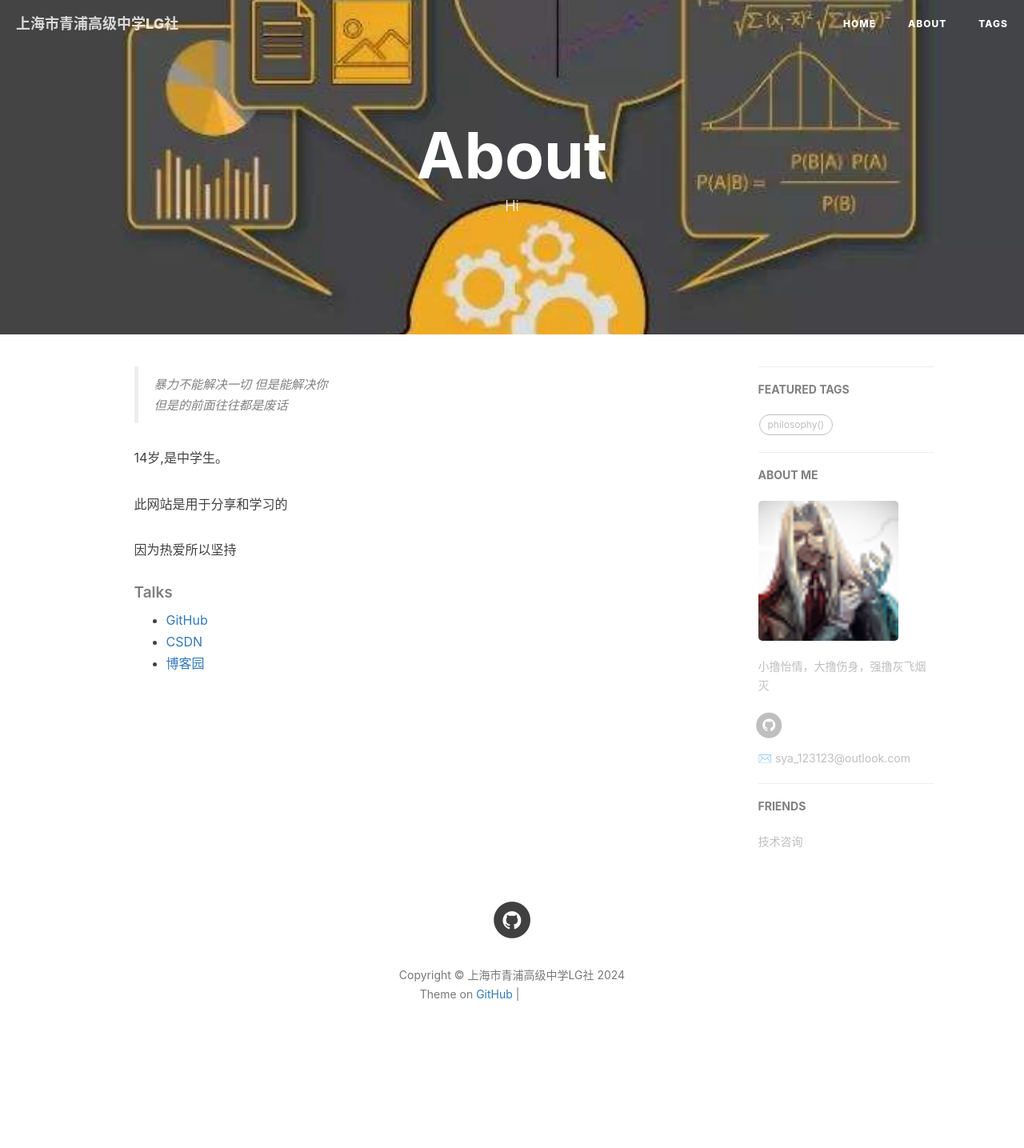
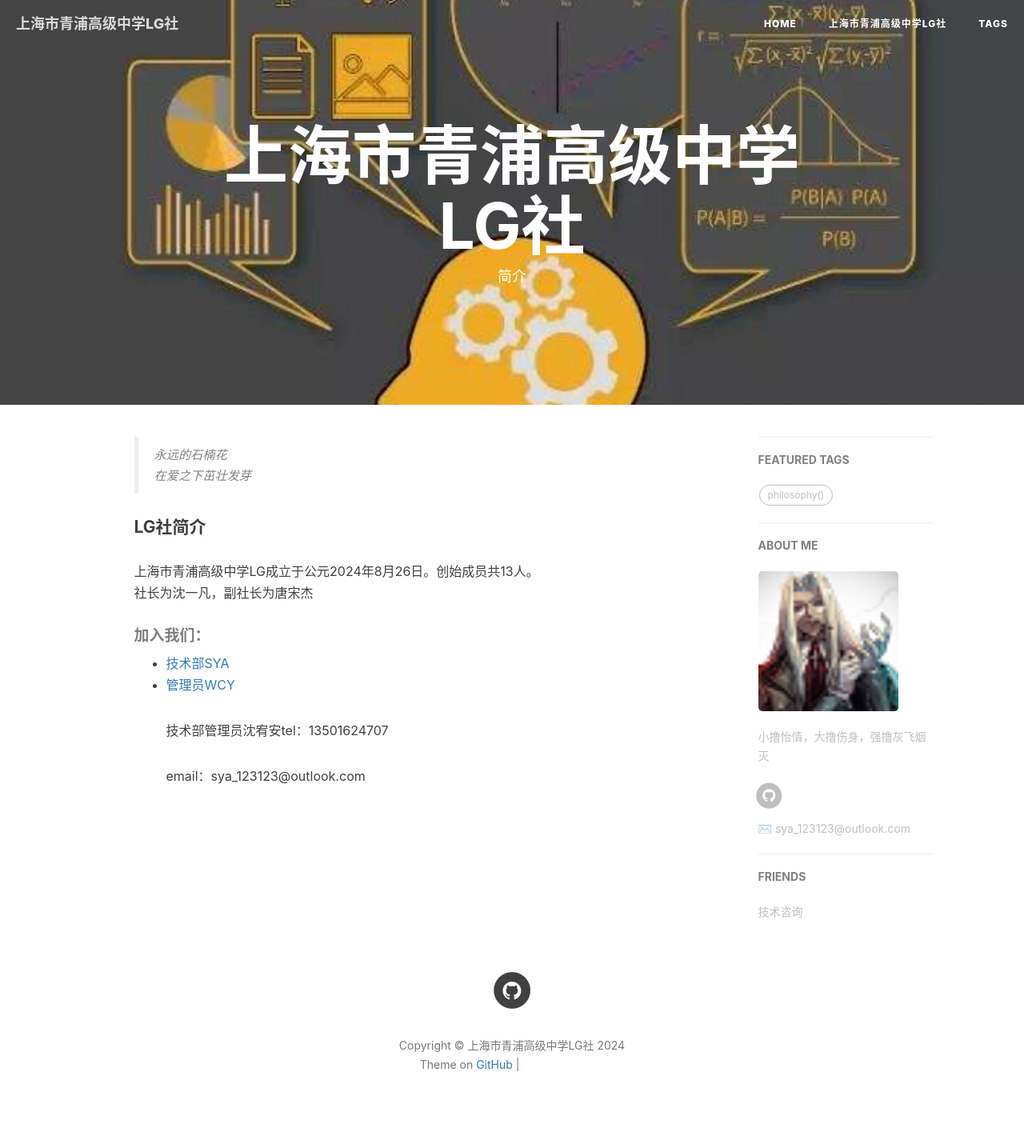
Before and after one commit to Dsmtyu/Dsmtyu.github.io, a Jekyll site: the page built from about.html, in a window 1280 px wide. Shown: the whole page at 80% size. Built offline with Jekyll 4.4.1, drawn with Linux system fonts in a browser that asks for light colours; nearby versions of some CDN libraries; comment, search, counter and statistics services are not loaded; before the commit the page ends 1347 px from its top, so only the background shows below that; grey boxes are pictures that could not be loaded.

Commit message:
Update about.html
v1.0.0 修改大部分简介

```diff
--- a/about.html
+++ b/about.html
@@ -1,7 +1,7 @@
 ---
 layout: page
-title: "About"
-description: "Hi"
+title: "上海市青浦高级中学LG社"
+description: "简介"
 header-img: "img/post-bg-rwd.jpg"
 ---
 
@@ -15,21 +15,19 @@ header-img: "img/post-bg-rwd.jpg"
 <div class="zh post-container">
 
     <!--copied from markdown -->
-    <blockquote><p>暴力不能解决一切 但是能解决你<br>
-    但是的前面往往都是废话</p></blockquote>
+    <blockquote><p>永远的石楠花<br>
+    在爱之下茁壮发芽</p></blockquote>
 
-    <p>14岁,是中学生。</p>
+    <h4>LG社简介</h4>
+    <p>上海市青浦高级中学LG成立于公元2024年8月26日。创始成员共13人。<br>
+    社长为沈一凡，副社长为唐宋杰</p>
 
-    <p>此网站是用于分享和学习的</p>
-
-    <p>因为热爱所以坚持</p>
-
-    <h5>Talks</h5>
-
+    <h5>加入我们：</h5>
     <ul>
-        <li><a href="https://github.com">GitHub</a></li>
-        <li><a href="https://www.csdn.net">CSDN</a></li>
-        <li><a href="https://www.cnblogs.com">博客园</a></li>
+        <li><a href="https://github.com/qinpugaojizhongxuelgshe">技术部SYA</a></li>
+        <li><a href="https://github.com/dsmtyu">管理员WCY</a></li>
+        <p>技术部管理员沈宥安tel：13501624707</p>
+        <p>email：sya_123123@outlook.com</p>
     </ul>
 </div>
 
```
